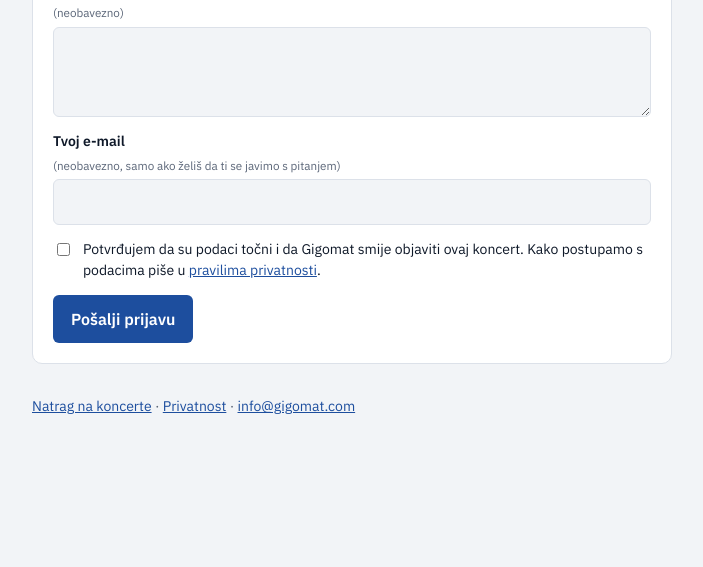
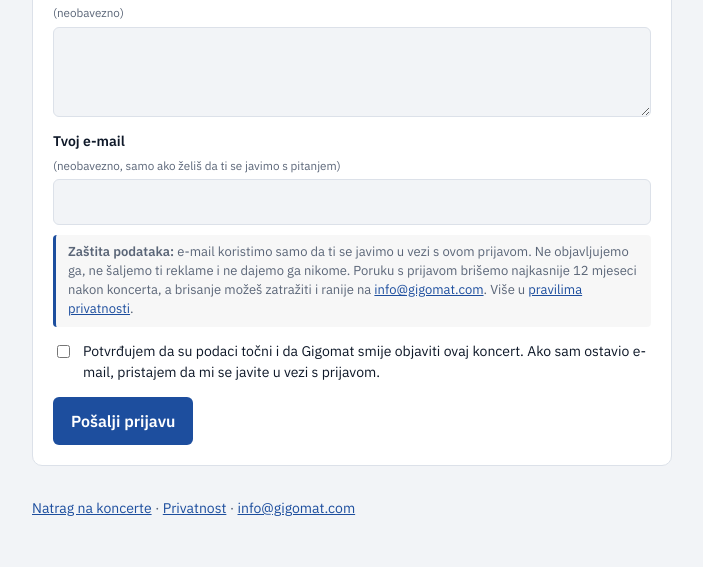
Before and after one commit to branimir-max/koncerti, a Python web app: template template/static/prijavi.html in a window 1280 px wide. Shown: the part 828-1395 px from the top of the page, without its empty margins (288-991 px from the left). Before the commit the page ends 1242 px from the top, so only its background shows below. Run offline with Jinja, Linux system fonts and the light colour scheme; the template is opened without the code that fills it, so the values that code supplies are empty.

Commit message:
GDPR napomena u obrascu za prijavu
Co-Authored-By: Claude Opus 5.5 <noreply@anthropic.com>
Claude-Session: https://claude.ai/code/session_01LeHvgy2tjcLHNpUJSXPfmo

```diff
--- a/template/static/page.css
+++ b/template/static/page.css
@@ -42,3 +42,4 @@ footer{margin-top:32px;color:var(--muted);font-size:14px}
 .kind label{display:flex;align-items:center;gap:8px;font-size:15px;border:1px solid var(--line,#ccd);border-radius:6px;padding:8px 14px;cursor:pointer}
 .kind input{width:auto;margin:0}
 .kind label:has(input:checked){border-color:currentColor;box-shadow:inset 0 0 0 1px currentColor}
+.gdpr{font-size:13px;line-height:1.45;color:var(--muted,#667);margin:-4px 0 0;background:var(--surface-2,rgba(0,0,0,.03));border-left:3px solid var(--accent,#1d4fa0);padding:8px 12px;border-radius:4px}
--- a/template/static/prijavi.html
+++ b/template/static/prijavi.html
@@ -62,9 +62,10 @@
     <label>Tvoj e-mail <small>(neobavezno, samo ako želiš da ti se javimo s pitanjem)</small>
       <input name="kontakt" type="email" maxlength="200" autocomplete="email">
     </label>
+    <p class="gdpr"><b>Zaštita podataka:</b> e-mail koristimo samo da ti se javimo u vezi s ovom prijavom. Ne objavljujemo ga, ne šaljemo ti reklame i ne dajemo ga nikome. Poruku s prijavom brišemo najkasnije 12 mjeseci nakon koncerta, a brisanje možeš zatražiti i ranije na <a href="mailto:info@gigomat.com">info@gigomat.com</a>. Više u <a href="privatnost.html">pravilima privatnosti</a>.</p>
     <div class="hp" aria-hidden="true"><label>Web stranica <input name="web" tabindex="-1" autocomplete="off"></label></div>
     <label class="check"><input type="checkbox" name="ok" required>
-      <span>Potvrđujem da su podaci točni i da Gigomat smije objaviti ovaj koncert. Kako postupamo s podacima piše u <a href="privatnost.html">pravilima privatnosti</a>.</span>
+      <span>Potvrđujem da su podaci točni i da Gigomat smije objaviti ovaj koncert. Ako sam ostavio e-mail, pristajem da mi se javite u vezi s prijavom.</span>
     </label>
     <button type="submit">Pošalji prijavu</button>
     <div id="msg" class="msg" role="status" hidden></div>
```
